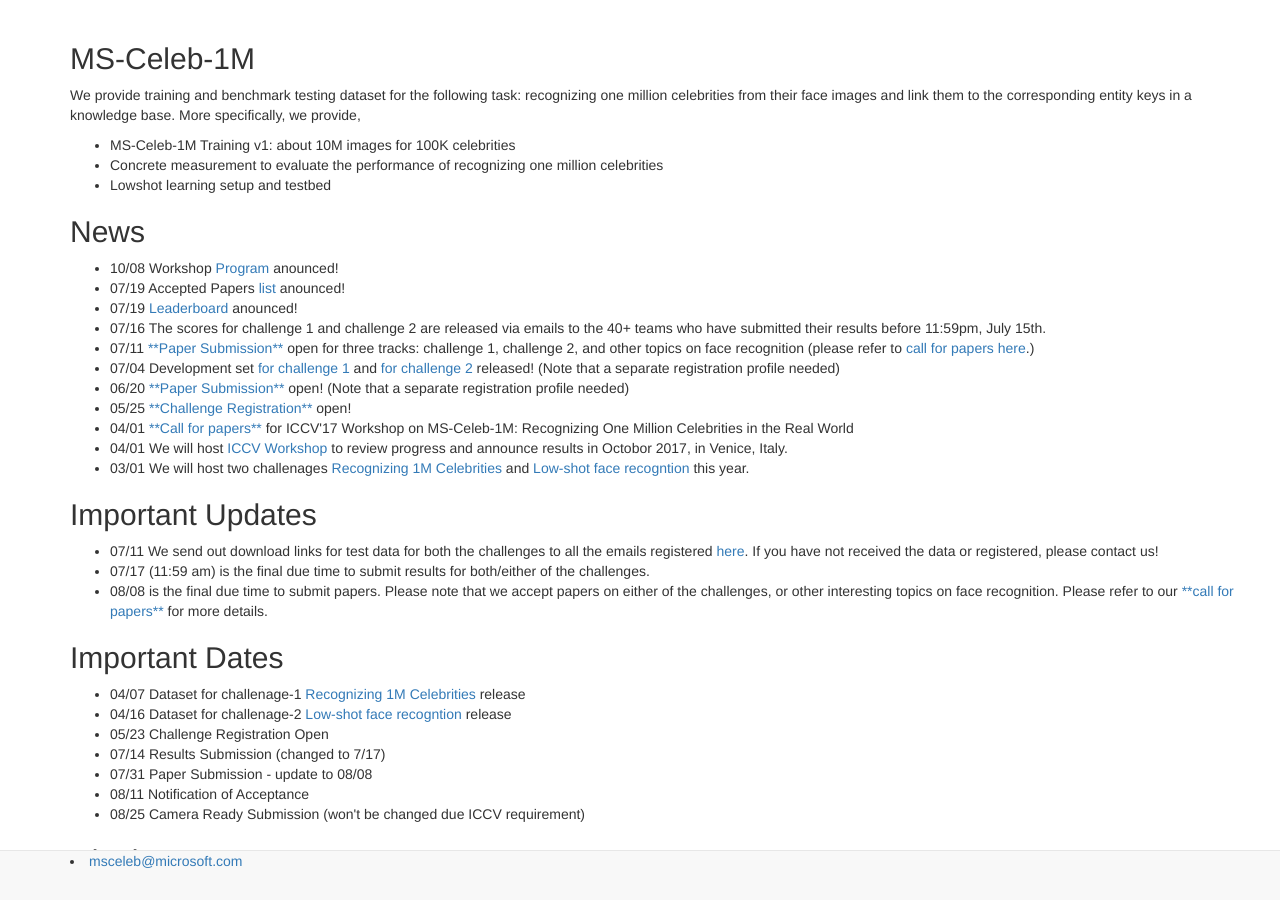
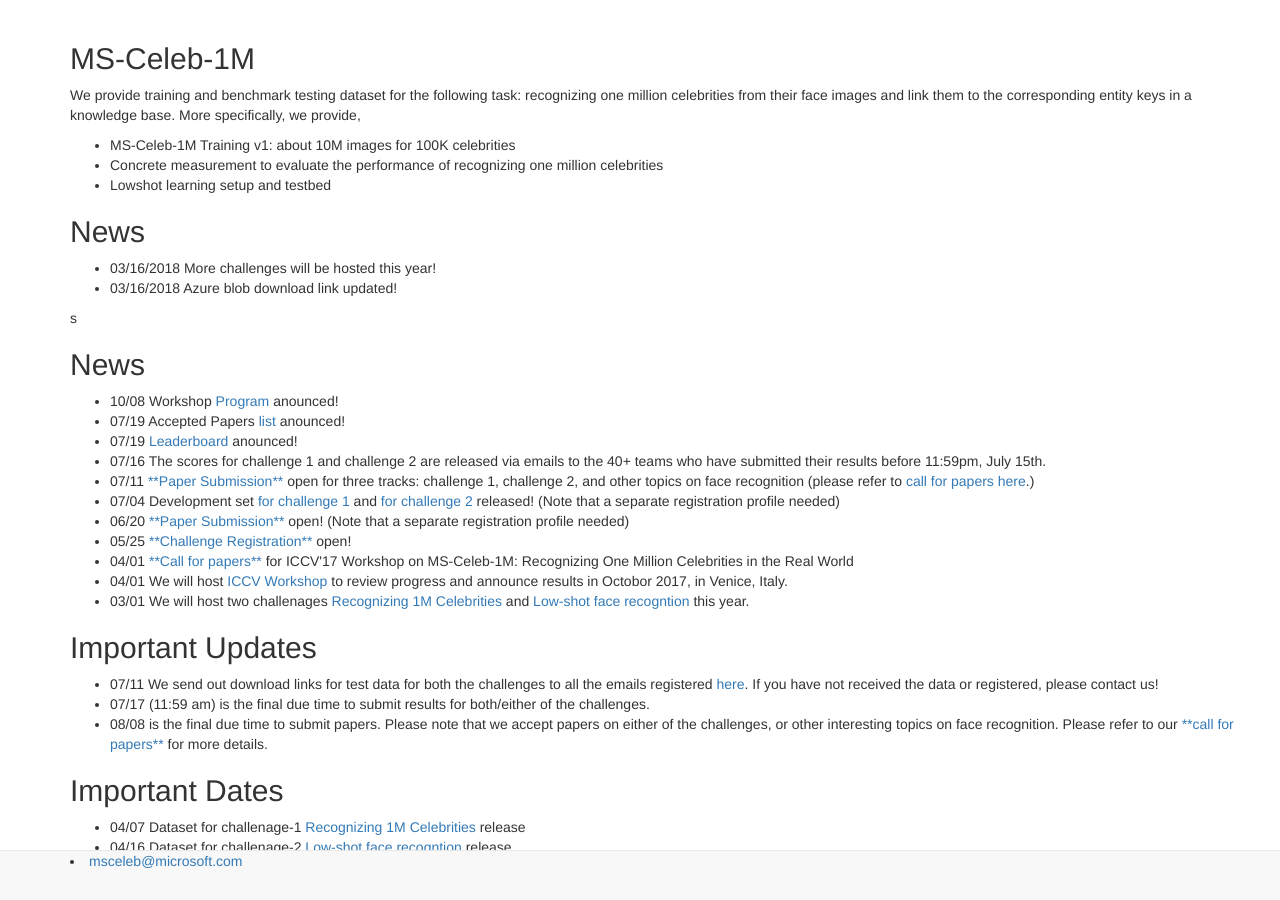
Before and after one commit to vardhman1996/msceleb.github.io, a Jekyll site: the page built from index.html, in a window 1280 px wide and 900 px high, scrolled down 353 px. Built offline with Jekyll 4.4.1, drawn with Linux system fonts in a browser that asks for light colours; nearby versions of some CDN libraries.

Commit message:
news announced, dataset download link updated

```diff
--- a/index.html
+++ b/index.html
@@ -20,6 +20,11 @@
             <li>Lowshot learning setup and testbed</li>
         </ul>
         <h2 id="News">News</h2>
+        <ul>
+            <li>03/16/2018 More challenges will be hosted this year!</li>
+            <li>03/16/2018 Azure blob download link updated! </li>
+        </ul>s
+        <h2 id="Previous News">News</h2>
         <ul>
             <li>10/08 Workshop <a href="\leaderboard\program">Program </a> anounced!  </li>
             <li>07/19 Accepted Papers <a href="http://www.msceleb.org/leaderboard/papers">list</a> anounced!  </li>
```
Also changed, not shown: download-aligned.md (+2 -2 lines).
